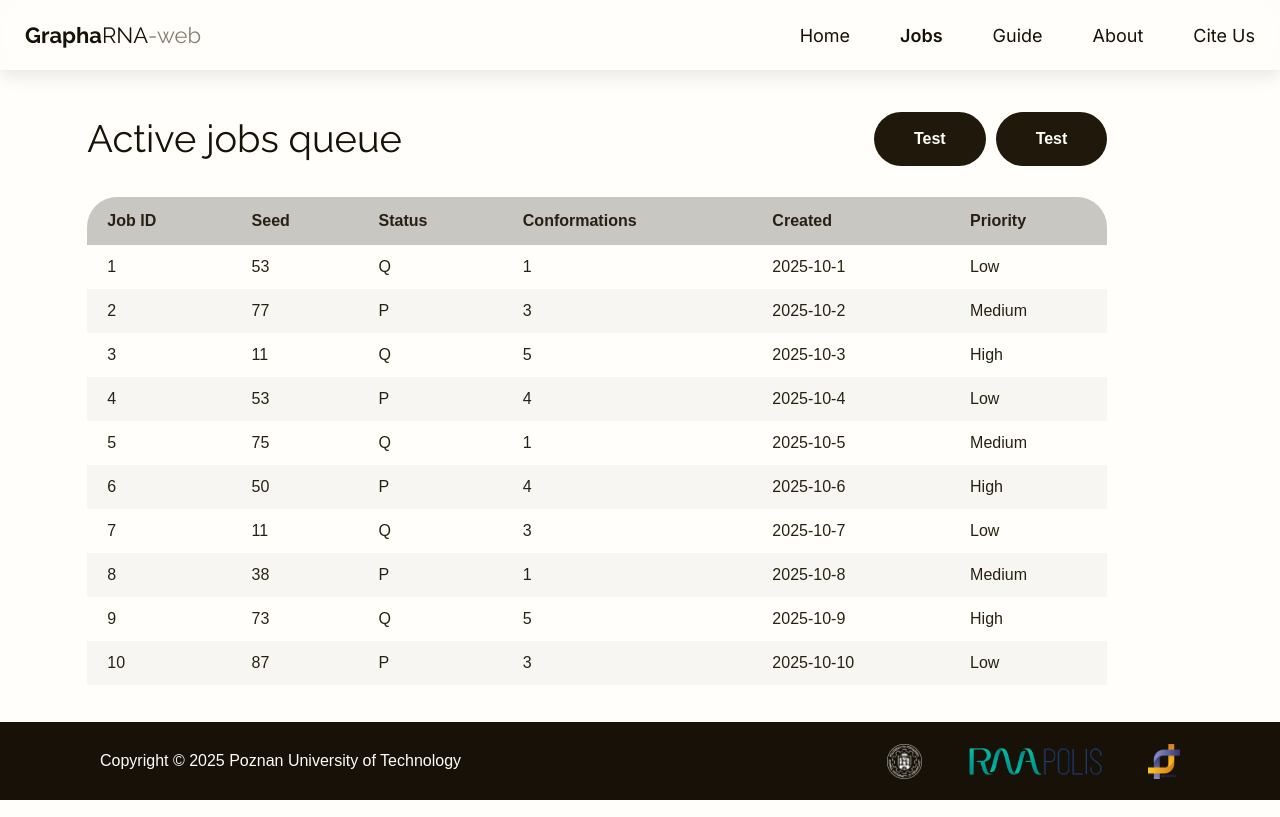
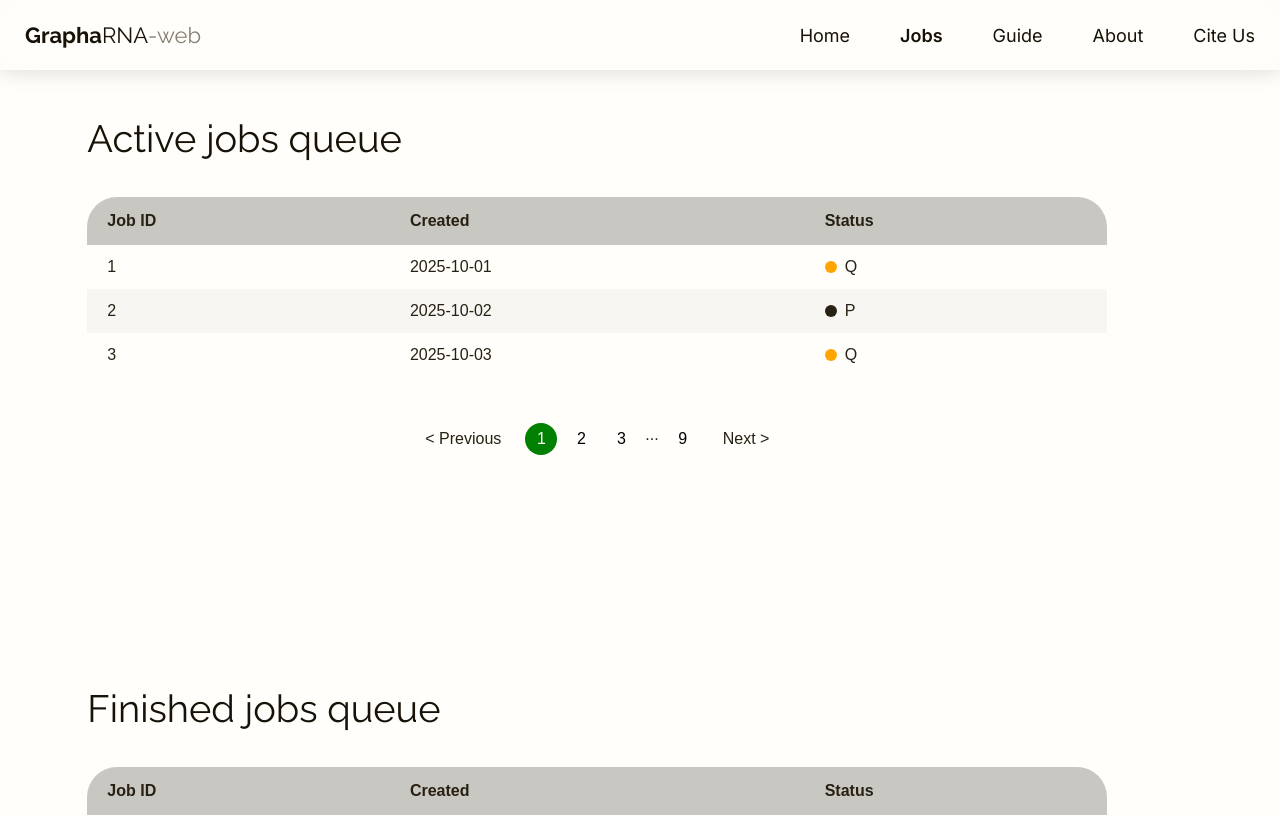
Before and after one commit to GraphaRNA-web/GraphaRNA-web, a Next.js app in the folder frontend/: page /jobs in a window 1280 px wide. Shown: the top 817 px of the page. Built offline with nearby package versions, Linux system fonts and the light colour scheme; a web font is replaced by a local one.

Commit message:
Jobs without backend hopefully working

```diff
--- /dev/null
+++ b/frontend/app/components/JobsTable.tsx
@@ -0,0 +1,60 @@
+"use client";
+import React from "react";
+
+type JobRow = {
+  id: number;
+  seed: number;
+  status: string;
+  conformations: number;
+  created: string;
+  priority: string;
+};
+
+type JobsTableProps = {
+  rows: JobRow[];
+};
+const getStatusColor = (status: string) => {
+switch (status) {
+case "Q": return "var(--waiting)";
+case "S": return "var(--submitted)";
+case "R": return "var(--running)";
+case "C": return "var(--completed)";
+case "E": return "var(--error)";
+default: return "var(--brown-lighten-10)";
+}
+};
+
+export default function JobsTable({ rows }: JobsTableProps) {
+  return (
+    <table>
+      <thead>
+        <tr className="table-header-row">
+          <th>Job ID</th>
+          <th>Created</th>
+          <th>Status</th>
+        </tr>
+      </thead>
+      <tbody>
+        {rows.map((row) => (
+          <tr key={row.id}>
+            <td>{row.id}</td>
+            <td>{row.created}</td>
+            <td style={{ display: "flex", alignItems: "center", gap: "0.5rem" }}>
+            <span
+                className="dot"
+                style={{
+                width: "12px",
+                height: "12px",
+                borderRadius: "50%",
+                backgroundColor: getStatusColor(row.status),
+                display: "inline-block",
+            }}
+        ></span>
+        <span>{row.status}</span>
+      </td>
+          </tr>
+        ))}
+      </tbody>
+    </table>
+  );
+}
--- a/frontend/app/jobs/page.tsx
+++ b/frontend/app/jobs/page.tsx
@@ -1,60 +1,91 @@
 "use client";
-import { useState } from 'react';
-import '../styles/JobsQueue.css';
-import Button from "../components/Button"
+import { useState } from "react";
+import "../styles/JobsQueue.css";
+import JobsTable from "../components/JobsTable";
 
 export default function JobsQueue() {
   const rows = Array.from({ length: 25 }, (_, i) => ({
     id: i + 1,
     seed: Math.floor(Math.random() * 100),
-    status: i % 2 === 0 ? 'Q' : 'P',
-    conformations: Math.floor(Math.random() * 5) + 1,
-    created: `2025-10-${i + 1}`,
-    priority: ['Low','Medium','High'][i % 3]
+    status: i % 2 === 0 ? "Q" : "P",
+    created: `2025-10-${String(i + 1).padStart(2, "0")}`,
   }));
 
-  const pageSize = 10;
-  const [page, setPage] = useState(0);
+  const pageSize = 3;
 
-  const pagedRows = rows.slice(page * pageSize, (page + 1) * pageSize);
+  const [activePage, setActivePage] = useState(0);
+  const [finishedPage, setFinishedPage] = useState(0);
 
-return (
-    <div className='content'>
-      <div className='cite'>
-        <div className="cite-header" style={{ display: 'flex', justifyContent: 'space-between', alignItems: 'center' }}>
-          <p className='cite-title'>Active jobs queue</p>
-          <div className = "ActiveJob-Buttons" style={{ display: 'flex', flexDirection: 'row', gap: '10px', alignItems: 'center' }}>
-            <Button>Start a job</Button>
-            <Button>Guide</Button>
-          </div>
+  const totalPages = Math.ceil(rows.length / pageSize);
+
+  const getPageNumbers = (page: number) => {
+    const delta = 2;
+    const range: (number | string)[] = [];
+
+    for (let i = Math.max(0, page - delta); i <= Math.min(totalPages - 1, page + delta); i++) {
+      range.push(i);
+    }
+    if (!range.includes(0)) range.unshift(0, "...");
+    if (!range.includes(totalPages - 1)) range.push("...", totalPages - 1);
+
+    return range;
+  };
+
+  const pagedRows = (page: number) => rows.slice(page * pageSize, (page + 1) * pageSize);
+
+  const renderPagination = (page: number, setPage: (p: number) => void) => (
+    <div style={{ display: "flex", justifyContent: "center", gap: "0.5rem", marginTop: "1rem" }}>
+      <button onClick={() => setPage(Math.max(page - 1, 0))} disabled={page === 0} style={{ marginRight: "1rem" }}>
+         &lt;   Previous
+      </button>
+
+      {getPageNumbers(page).map((pNum, idx) =>
+        pNum === "..." ? (
+          <span key={idx}>...</span>
+        ) : (
+          <button
+            key={idx}
+            onClick={() => setPage(Number(pNum))}
+            style={{
+            width: "32px",
+            height: "32px",
+            borderRadius: "50%",
+            backgroundColor: page === pNum ? "green" : "transparent",
+            color: page === pNum ? "white" : "black",
+            cursor: "pointer",
+          }}
+          >
+            {Number(pNum) + 1}
+          </button>
+        )
+      )}
+
+      <button onClick={() => setPage(Math.min(page + 1, totalPages - 1))} disabled={page === totalPages - 1} style={{ marginLeft: "1rem" }}>
+        Next &gt;
+      </button>
+    </div>
+  );
+
+  return (
+    <div className="content">
+      {/* Active Jobs */}
+      <div className="cite">
+        <div className="cite-header" style={{ display: "flex", justifyContent: "space-between", alignItems: "center" }}>
+          <p className="cite-title">Active jobs queue</p>
         </div>
 
-        <div>
-          <table>
-            <thead>
-              <tr className="table-header-row" >
-                <th>Job ID</th>
-                <th>Seed</th>
-                <th>Status</th>
-                <th>Conformations</th>
-                <th>Created</th>
-                <th>Priority</th>
-              </tr>
-            </thead>
-            <tbody>
-              {pagedRows.map(row => (
-                <tr key={row.id}>
-                  <td>{row.id}</td>
-                  <td>{row.seed}</td>
-                  <td>{row.status}</td>
-                  <td>{row.conformations}</td>
-                  <td>{row.created}</td>
-                  <td>{row.priority}</td>
-                </tr>
-              ))}
-            </tbody>
-          </table>
+        <JobsTable rows={pagedRows(activePage)} />
+        {renderPagination(activePage, setActivePage)}
+      </div>
+
+      {/* Finished Jobs */}
+      <div className="cite">
+        <div className="cite-header" style={{ display: "flex", justifyContent: "space-between", alignItems: "center" }}>
+          <p className="cite-title">Finished jobs queue</p>
         </div>
+
+        <JobsTable rows={pagedRows(finishedPage)} />
+        {renderPagination(finishedPage, setFinishedPage)}
       </div>
     </div>
   );
```
